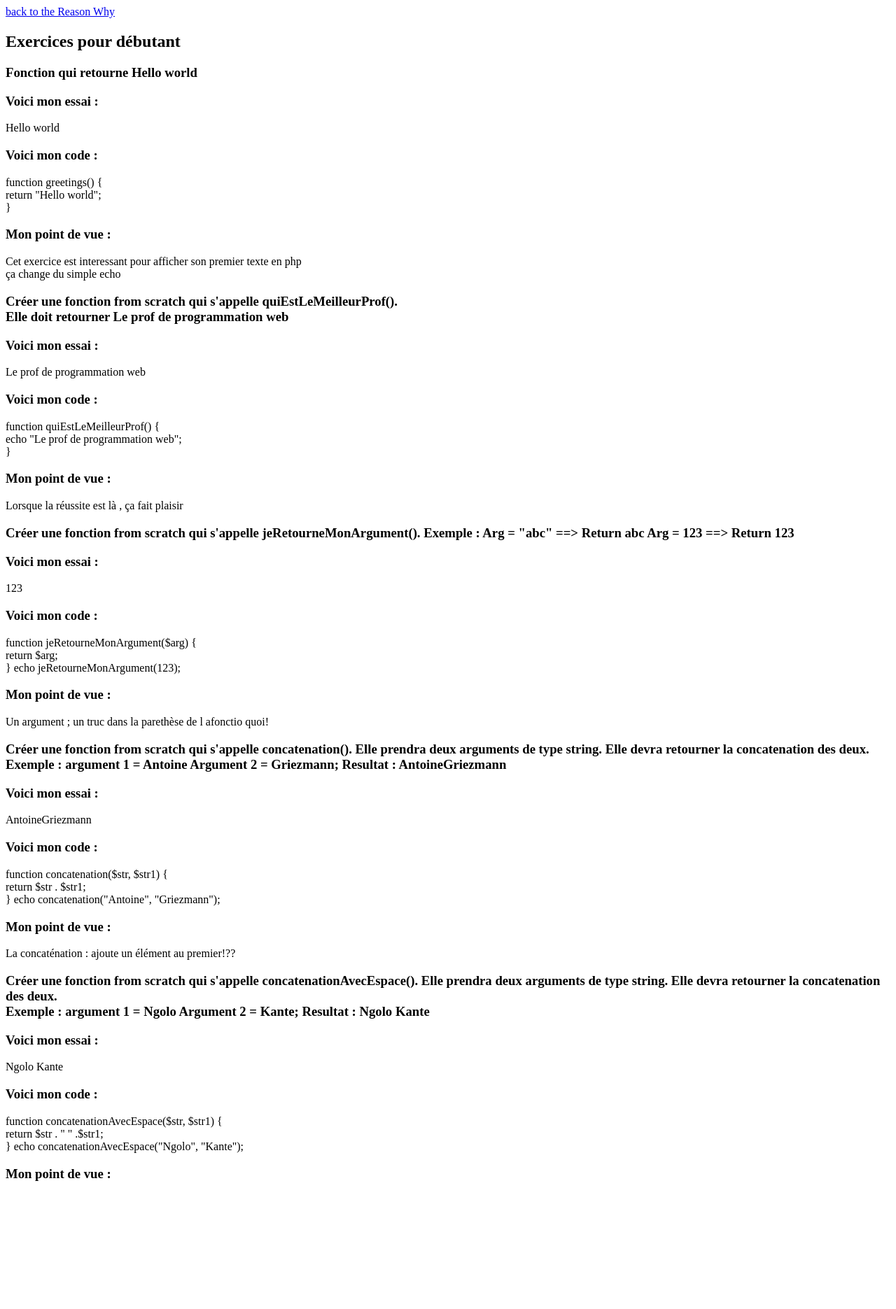
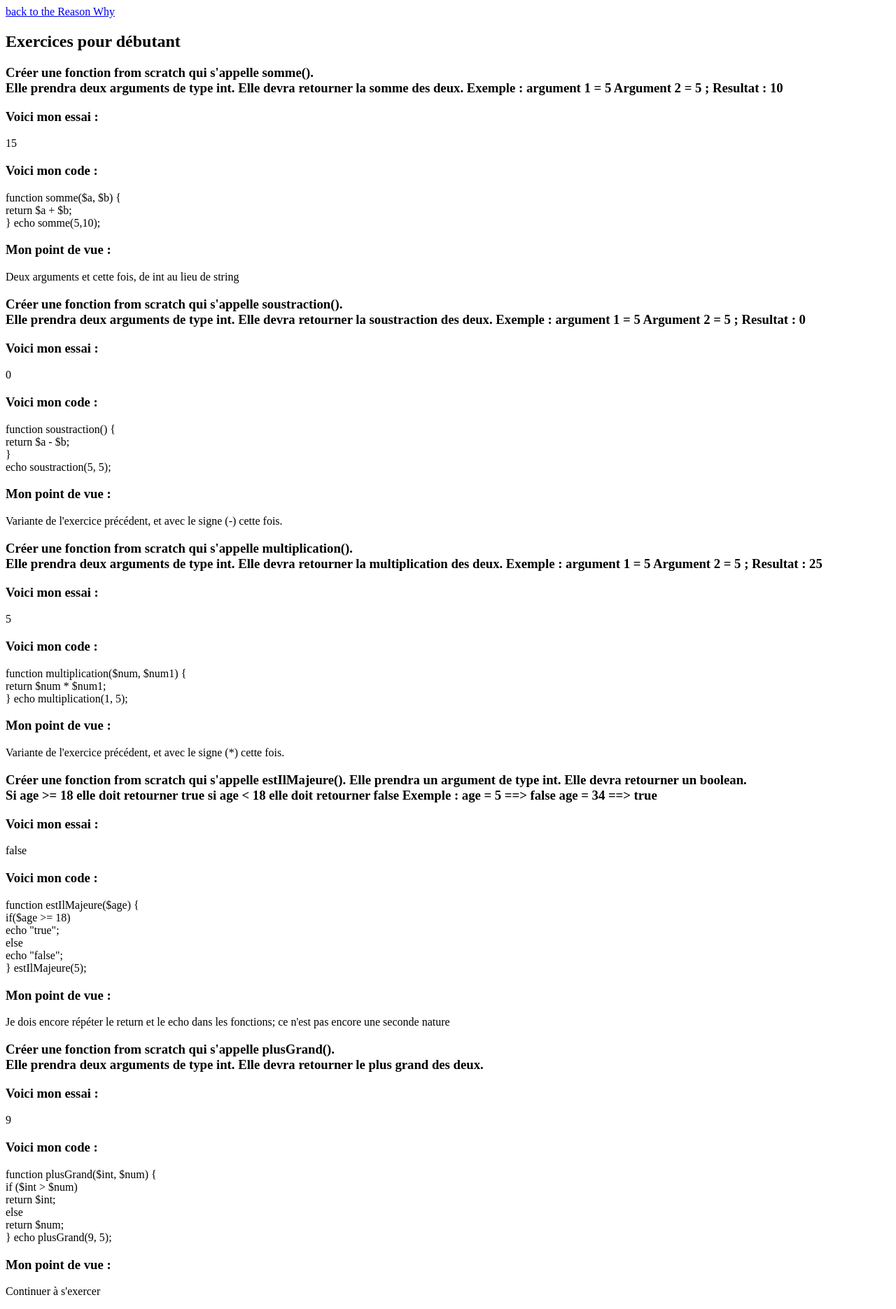
Before and after one commit to akkabb/DailyCoding, a PHP site: page /exercices.php in a window 1280 px wide. Shown: the whole page at 70% size. Before the commit the page ends 1688 px from the top, so only its background shows below. Run offline with PHP 8.4, Linux system fonts and the light colour scheme.

Commit message:
Exercices have been done | need css

```diff
--- a/Day13/exercices.php
+++ b/Day13/exercices.php
@@ -12,143 +12,157 @@
     <h2>Exercices pour débutant</h2>
     <section class="exo6 ">
         <div class="wrapper">
-            <h3>Fonction qui retourne Hello world</h3>
+            <h3>Créer une fonction from scratch qui s'appelle <strong>somme()</strong>. <br> Elle prendra deux arguments de type int. Elle devra retourner la somme des deux. Exemple : argument 1 = 5 Argument 2 = 5 ; Resultat : 10</h3>
         </div>
         <div class="answer">
             <h3>Voici mon essai : </h3>
             <?
-            function greetings()
+            function somme($a, $b)
             {
-                echo "Hello world";
+                return $a + $b;
             }
-            greetings();
+            echo somme(5,10);
             ?>
             <h3>Voici mon code :</h3>
             <p class="monCode">
-            function greetings()
-            {<br>
-                return "Hello world";<br>
+            function somme($a, $b)
+            { <br>
+                return $a + $b; <br>
             }
+            echo somme(5,10);
             </p>
         </div>
         <div class="comment">
             <h3>Mon point de vue :</h3>
-            <p>Cet exercice est interessant pour afficher son premier texte en php<br> ça change du simple echo</p>
+            <p>Deux arguments et cette fois, de int au lieu de string</p>
         </div>
     </section>
     <section class="exo7 ">
         <div class="wrapper">
-            <h3>Créer une fonction from scratch qui s'appelle quiEstLeMeilleurProf(). <br> Elle doit retourner <span>Le prof de programmation web</span> </h3>
+            <h3>Créer une fonction from scratch qui s'appelle <strong>soustraction()</strong>. <br> Elle prendra deux arguments de type int. Elle devra retourner la soustraction des deux. Exemple : argument 1 = 5 Argument 2 = 5 ; Resultat : 0</h3>
         </div>
         <div class="answer">
             <h3>Voici mon essai : </h3>
             <?
-            function quiEstLeMeilleurProf()
+            function soustraction($a, $b)
             {
-                echo "Le prof de programmation web";
+                return $a - $b;
             }
 
-            echo quiEstLeMeilleurProf();
+            echo soustraction(5, 5);
             ?>
             <h3>Voici mon code :</h3>
             <p class="monCode">
-            function quiEstLeMeilleurProf()
+            function soustraction()
             {<br>
-                echo "Le prof de programmation web";<br>
+                return $a - $b; <br>
             }
+            <br>
+            echo soustraction(5, 5);
             </p>
         </div>
         <div class="comment">
             <h3>Mon point de vue :</h3>
-            <p>Lorsque la réussite est là , ça fait plaisir</p>
+            <p>Variante de l'exercice précédent, et avec le signe (-) cette fois.</p>
         </div>
     </section>
     <section class="exo8">
         <div class="wrapper">
-            <h3>Créer une fonction from scratch qui s'appelle <strong>jeRetourneMonArgument()</strong>. Exemple : Arg = "abc" ==> Return abc Arg = 123 ==> Return 123</h3>
+            <h3>Créer une fonction from scratch qui s'appelle <strong>multiplication()</strong>. <br> Elle prendra deux arguments de type int. Elle devra retourner la multiplication des deux. Exemple : argument 1 = 5 Argument 2 = 5 ; Resultat : 25</h3>
         </div>
         <div class="answer">
             <h3>Voici mon essai : </h3>
             <?
-            function jeRetourneMonArgument($arg)
+            function multiplication($num, $num1)
             {
-
-                return $arg;
+                return $num * $num1;
             }
 
-            echo jeRetourneMonArgument(123);
+            echo multiplication(1, 5);
             ?>
             <h3>Voici mon code :</h3>
             <p class="monCode">
-            function jeRetourneMonArgument($arg)
+            function multiplication($num, $num1)
             {<br>
-                return $arg;<br>
+                return $num * $num1;<br>
             }
 
-            echo jeRetourneMonArgument(123);
+            echo multiplication(1, 5);
             </p>
         </div>
         <div class="comment">
             <h3>Mon point de vue :</h3>
-            <p>Un argument ; un truc dans la parethèse de l afonctio quoi!</p>
+            <p>Variante de l'exercice précédent, et avec le signe (*) cette fois.</p>
         </div>
     </section>
     <section class="exo9">
         <div class="wrapper">
-            <h3>Créer une fonction from scratch qui s'appelle <strong>concatenation()</strong>. Elle prendra deux arguments de type string. Elle devra retourner la concatenation des deux. Exemple : argument 1 = Antoine Argument 2 = Griezmann; Resultat : AntoineGriezmann</h3>
+            <h3>Créer une fonction from scratch qui s'appelle <strong>estIlMajeure()</strong>. Elle prendra un argument de type int. Elle devra retourner un boolean. <br> Si age >= 18 elle doit retourner true si age < 18 elle doit retourner false Exemple : age = 5 ==> false age = 34 ==> true</h3>
         </div>
         <div class="answer">
             <h3>Voici mon essai : </h3>
             <?
-            function concatenation($str, $str1)
+            function estIlMajeure($age)
             {
-                return $str . $str1;
+                if($age >= 18)
+                    echo "true";
+                else
+                    echo "false";
             }
 
-            echo concatenation("Antoine", "Griezmann");
+            estIlMajeure(5);
             ?>
             <h3>Voici mon code :</h3>
             <p class="monCode">
-            function concatenation($str, $str1)
+            function estIlMajeure($age)
             {<br>
-                return $str . $str1;<br>
+                if($age >= 18) <br>
+                    echo "true"; <br>
+                else  <br>
+                    echo "false"; <br>
             }
 
-            echo concatenation("Antoine", "Griezmann");
+            estIlMajeure(5);
             </p>
         </div>
         <div class="comment">
             <h3>Mon point de vue :</h3>
-            <p>La concaténation : ajoute un élément au premier!??</p>
+            <p>Je dois encore répéter le return et le echo dans les fonctions; ce n'est pas encore une seconde nature</p>
         </div>
     </section>
     <section class="exo10">
         <div class="wrapper">
-            <h3>Créer une fonction from scratch qui s'appelle <strong>concatenationAvecEspace()</strong>. Elle prendra deux arguments de type string. Elle devra retourner la concatenation des deux. <br> Exemple : argument 1 = Ngolo Argument 2 = Kante; Resultat : Ngolo Kante</h3>
+            <h3>Créer une fonction from scratch qui s'appelle plusGrand(). <br> Elle prendra deux arguments de type int. Elle devra retourner le plus grand des deux.</h3>
         </div>
         <div class="answer">
             <h3>Voici mon essai : </h3>
             <?
-            function concatenationAvecEspace($str, $str1)
+            function plusGrand($int, $num)
             {
-                return $str . " " .$str1;
+                if ($int > $num)
+                    return $int;
+                else
+                    return $num;
             }
 
-            echo concatenationAvecEspace("Ngolo", "Kante");
+            echo plusGrand(9, 5);
             ?>
             <h3>Voici mon code :</h3>
             <p class="monCode">
-            function concatenationAvecEspace($str, $str1)
+            function plusGrand($int, $num)
             {<br>
-                return $str . " " .$str1;<br>
+                if ($int > $num) <br>
+                    return $int; <br>
+                else  <br>
+                    return $num; <br>
             }
 
-            echo concatenationAvecEspace("Ngolo", "Kante");
+            echo plusGrand(9, 5);
             </p>
         </div>
         <div class="comment">
             <h3>Mon point de vue :</h3>
-            <p></p>
+            <p> Continuer à s'exercer</p>
         </div>
     </section>
 </body>
```
